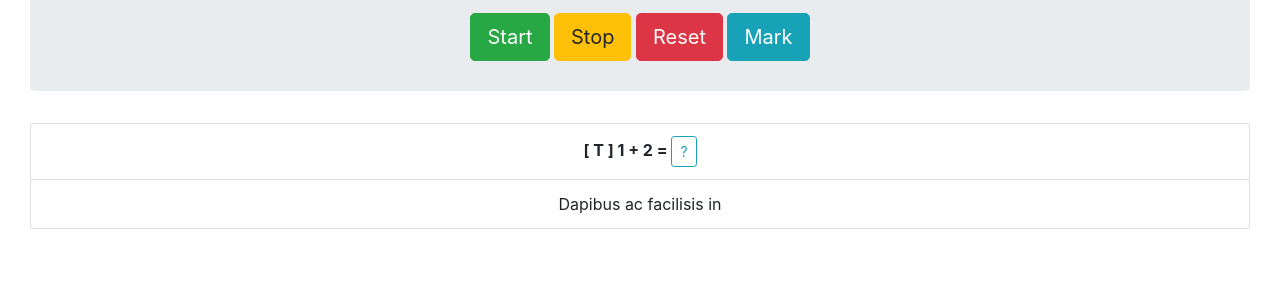
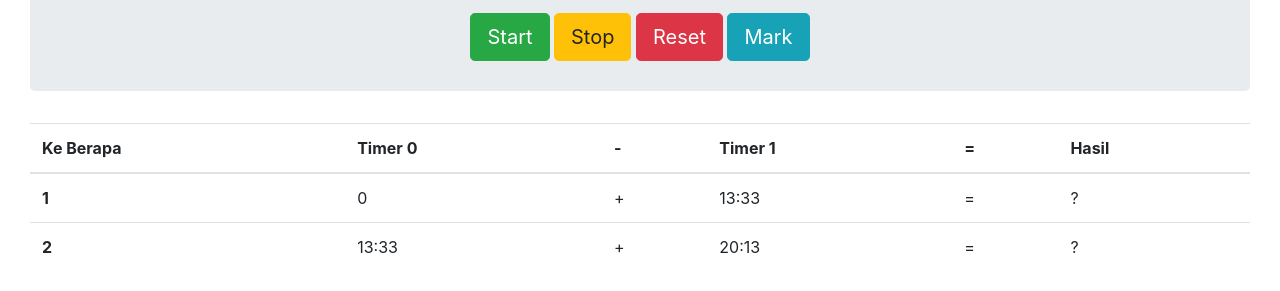
Before and after one commit to FahruGates/fahrugates.github.io, a plain HTML site: page stopwatch.html in a window 1280 px wide. Shown: the part 323-614 px from the top of the page. Drawn offline with nearby package versions, Linux system fonts and the light colour scheme.

Commit message:
Update stopwatch.html
tambahan table

```diff
--- a/stopwatch.html
+++ b/stopwatch.html
@@ -3,7 +3,6 @@
 <head>
 <meta charset="UTF-8">
 <title>stopwatch v2</title>
-
 <link rel="stylesheet" href="https://maxcdn.bootstrapcdn.com/bootstrap/4.0.0/css/bootstrap.min.css" integrity="sha384-Gn5384xqQ1aoWXA+058RXPxPg6fy4IWvTNh0E263XmFcJlSAwiGgFAW/dAiS6JXm" crossorigin="anonymous">
 <style>
     body, .jumbotron { padding: 30px; }
@@ -13,39 +12,52 @@
 </style>
 </head>
 <body>
-
 <div class="jumbotron text-center">
-
 	<!-- timer -->
 	<div class="timer">
-      <span class="minutes">00</span> : <span class="seconds">00</span> <h3> + </h3>
+		<span class="minutes">00</span> : <span class="seconds">00</span>
+		<h3>+</h3>
 		<div class="form-group justify-content-center">
-          <input type="number" placeholder="Masukan timen lost nya ..." class="form-control" width="50px">
+			<input type="number" placeholder="Masukan timen lost nya ..." class="form-control" width="50px"></div>
 	</div>
-    </div>
-
 	<!-- timer buttons -->
 	<div class="timer-buttons">
-      <button class="btn btn-lg btn-success" data-action="start">
-        Start
-      </button>
-      <button class="btn btn-lg btn-warning" data-action="stop">
-        Stop
-      </button>
-      <button class="btn btn-danger btn-lg" data-action="reset">
-        Reset
-      </button>
+		<button class="btn btn-lg btn-success" data-action="start">Start</button>
+		<button class="btn btn-lg btn-warning" data-action="stop">Stop</button>
+		<button class="btn btn-danger btn-lg" data-action="reset">Reset</button>
 		<a href="" onclick="alert('Maintenance');" class="btn btn-info btn-lg" data-action="mark">Mark</a>
 	</div>
 </div>
-
-    <div class="card text-center">
-      <ul class="list-group list-group-flush">
-        <li class="list-group-item"><b>[ T ] 1 + 2 = </b> <button class="btn btn-outline-info btn-sm">?</button></li>
-        <li class="list-group-item">Dapibus ac facilisis in</li>
-      </ul>
-    </div>
-
+<table class="table table-hover">
+<thead>
+<tr>
+	<th scope="col">Ke Berapa</th>
+	<th scope="col">Timer 0</th>
+	<th scope="col">-</th>
+	<th scope="col">Timer 1</th>
+    <th scope="col">=</h>
+	<th scope="col">Hasil</th>
+</tr>
+</thead>
+<tbody>
+<tr>
+	<th scope="row">1</th>
+	<td>0</td>
+    <td>+</td>
+	<td>13:33</td>
+	<td>=</td>
+	<td>?</td>
+</tr>
+<tr>
+	<th scope="row">2</th>
+	<td>13:33</td>
+    <td>+</td>
+	<td>20:13</td>
+	<td>=</td>
+	<td>?</td>
+</tr>
+</tbody>
+</table>
 
 <!-- 🔥🔥🔥🔥 start javascript 🔥🔥🔥🔥 -->
 <script>
@@ -57,39 +69,29 @@
     let timerTime     = 00;
     let isRunning     = false;
     let interval;
-
     function startTimer() {
       if (isRunning) return;
-
       isRunning = true;
       interval  = setInterval(incrementTimer, 1000);
     }
-
     function stopTimer() {
       if (!isRunning) return;
-
       isRunning = false;
       clearInterval(interval);
     }
-
     function resetTimer() {
       stopTimer();
-
       timerTime = 0;
       minutes.innerText = '00';
       seconds.innerText = '00';
     }
-
     function incrementTimer() {
       timerTime++;
-
       const numOfMinutes = Math.floor(timerTime / 60);
       const numOfSeconds = timerTime % 60;
-
       minutes.innerText = pad(numOfMinutes);
       seconds.innerText = pad(numOfSeconds);
     }
-
     function pad(number) {
       return (number < 10) ? '0' + number : number;
       // if (number < 10) {
@@ -98,7 +100,6 @@
       //   return number;
       // }
     }
-
     startButton.addEventListener('click', startTimer);
     stopButton.addEventListener('click', stopTimer);
     resetButton.addEventListener('click', resetTimer);
```
Lines whose indentation alone changed are shown as unchanged.
